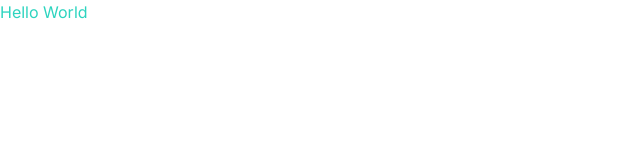
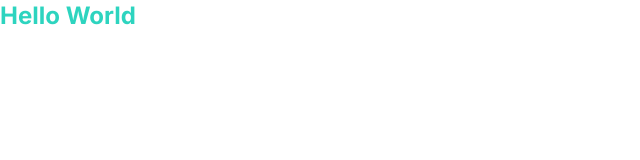
Before and after one commit to Babar78/Camping_Travel_app, a Next.js app: page / in a window 1280 px wide. Shown: the top 160 px of the page, without its empty margins (0-640 px from the left). Built offline with nearby package versions, Linux system fonts and the light colour scheme.

Commit message:
Layout updated

```diff
--- a/app/layout.tsx
+++ b/app/layout.tsx
@@ -1,12 +1,9 @@
 import type { Metadata } from "next";
-import { Inter } from "next/font/google";
 import "./globals.css";
 
-const inter = Inter({ subsets: ["latin"] });
-
 export const metadata: Metadata = {
-  title: "Create Next App",
-  description: "Generated by create next app",
+  title: "Travel",
+  description: "Travel UI/UX App for Camping",
 };
 
 export default function RootLayout({
@@ -16,7 +13,7 @@ export default function RootLayout({
 }>) {
   return (
     <html lang="en">
-      <body className={inter.className}>{children}</body>
+      <body>{children}</body>
     </html>
   );
 }
--- a/app/page.tsx
+++ b/app/page.tsx
@@ -1,5 +1,3 @@
-import Image from "next/image";
-
 export default function Home() {
-  return <h1 className="text-bold text-teal-400">Hello World</h1>;
+  return <h1 className="font-bold text-teal-400 text-2xl">Hello World</h1>;
 }
```
